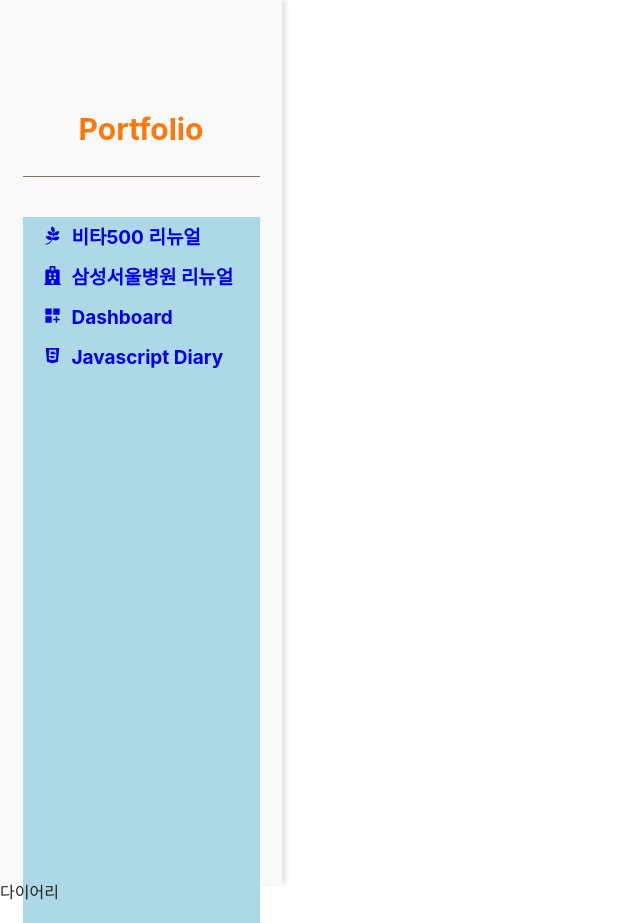
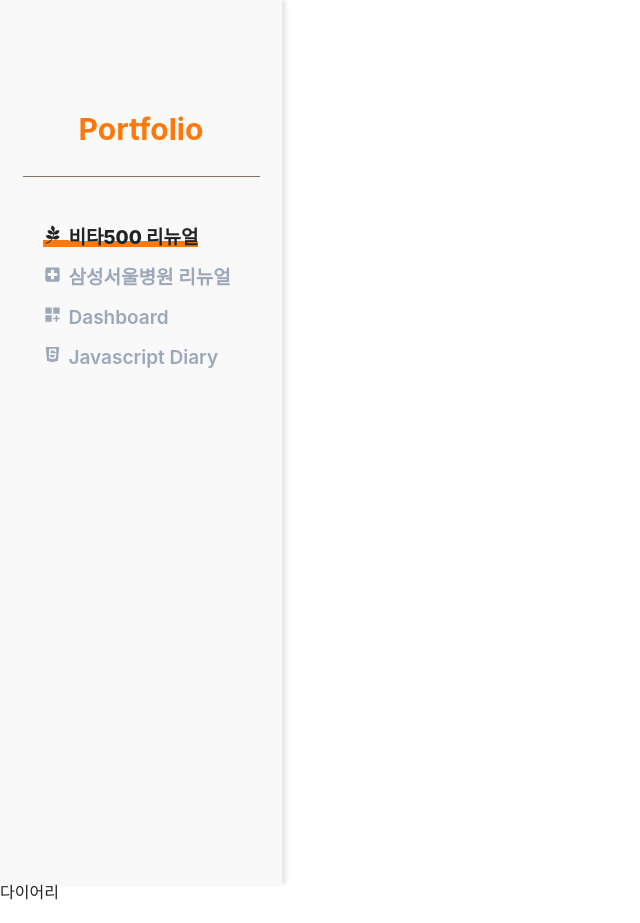
Before and after one commit to hyeeons/portfolio, a React (Create React App) app: page /jsdiary in a window 1280 px wide. Shown: the whole page, without its empty margins (0-640 px from the left). Built offline with nearby package versions, Linux system fonts and the light colour scheme; a web font is replaced by a local one.

Commit message:
gnb 작업

```diff
--- a/package.json
+++ b/package.json
@@ -6,6 +6,7 @@
     "@testing-library/jest-dom": "^5.17.0",
     "@testing-library/react": "^13.4.0",
     "@testing-library/user-event": "^13.5.0",
+    "hex-to-css-filter": "^5.4.0",
     "react": "^18.2.0",
     "react-dom": "^18.2.0",
     "react-icons": "^5.0.1",
--- a/src/components/layout/Gnb.jsx
+++ b/src/components/layout/Gnb.jsx
@@ -2,42 +2,104 @@ import styled from "styled-components";
 import { Link } from "react-router-dom";
 import theme from "../../themes/theme";
 import { FaPagelines } from "react-icons/fa";
-import { FaHospital } from "react-icons/fa";
+import { MdLocalHospital } from "react-icons/md";
 import { MdDashboardCustomize } from "react-icons/md";
 import { DiJavascript } from "react-icons/di";
+import { useState } from "react";
 
 const Gnb = () => {
+  const [isSelected, setIsSelected] = useState(0);
+
   const MenuArr = [
-    { path: "/vita500", icon: <FaPagelines />, text: "비타500 리뉴얼" },
+    {
+      path: "/vita500",
+      icon: <FaPagelines />,
+      text: "비타500 리뉴얼",
+      color: "orangeVita",
+    },
     {
       path: "/samsunghospital",
-      icon: <FaHospital />,
+      icon: <MdLocalHospital />,
       text: "삼성서울병원 리뉴얼",
+      color: "blueSamsung",
     },
 
     {
       path: "/dashboard",
       icon: <MdDashboardCustomize />,
       text: "Dashboard",
+      color: "green",
     },
     {
       path: "/jsdiary",
       icon: <DiJavascript />,
       text: "Javascript Diary",
+      color: "red",
     },
   ];
+
+  const SelectColor = () => {
+    return theme.colors[MenuArr[isSelected].color];
+  };
+
+  const SelectText = (index) => {
+    return {
+      color:
+        isSelected === index
+          ? theme.colors.txtdefault
+          : //   ? SelectColor(index)
+            theme.colors.grayDefault,
+
+      fontWeight: isSelected === index ? "800" : "600",
+      background:
+        isSelected === index
+          ? `linear-gradient(
+		to bottom,
+		transparent 70%,
+		${SelectColor()} 30%`
+          : "",
+    };
+  };
   return (
     <GnbWrap>
       <div className="header">
-        <h1>Portfolio</h1>
+        <h1 style={{ color: SelectColor() }}>Portfolio</h1>
       </div>
       <div className="menuWrap">
         {MenuArr.map((item, index) => (
           <div className="menu-container" key={index}>
-            <Link to={item.path} className="link">
+            <Link
+              to={item.path}
+              className="link"
+              onClick={() => {
+                setIsSelected(index);
+              }}
+            >
               <div className="menu-box">
-                <div className="menu menu-icon">{item.icon}</div>
-                <div className="menu menu-text">{item.text}</div>
+                <div
+                  className="menu menu-icon"
+                  style={SelectText(index)}
+                  //   style={{
+                  //     color:
+                  //       isSelected === index
+                  //         ? SelectColor()
+                  //         : theme.colors.grayDefault,
+                  //   }}
+                >
+                  {item.icon}
+                </div>
+                <div
+                  className="menu menu-text"
+                  style={SelectText(index)}
+                  //   style={{
+                  //     color:
+                  //       isSelected === index
+                  //         ? theme.colors.txtDkNavy
+                  //         : theme.colors.grayDefault,
+                  //   }}
+                >
+                  {item.text}
+                </div>
               </div>
             </Link>
           </div>
@@ -46,6 +108,7 @@ const Gnb = () => {
     </GnbWrap>
   );
 };
+
 const GnbWrap = styled.div`
   background-color: ${theme.colors.grayF9};
   width: 282px;
@@ -64,25 +127,28 @@ const GnbWrap = styled.div`
     font-weight: 700;
     text-align: center;
     padding: 30px 0;
-    color: ${theme.colors.orangeVita};
+
+    /* color: ${theme.colors.orangeVita}; */
   }
   .menuWrap {
-    background: lightblue;
+    /* background: lightblue; */
     width: 237px;
     height: 706px;
-    margin: 40px auto 0;
+    margin: 30px auto 0;
   }
 
   .menu-box {
     height: 40px;
     padding: 0 20px;
     display: flex;
-    gap: 10px;
-    align-items: center;
+    align-items: flex-end;
     cursor: pointer;
+
     .menu {
       font-size: 19px;
-      font-weight: 700;
+    }
+    .menu-icon {
+      padding-right: 7px;
     }
   }
 `;
--- a/src/themes/theme.js
+++ b/src/themes/theme.js
@@ -3,11 +3,29 @@ import { createContext } from "react";
 export const theme = {
   colors: {
     orangeVita: "#FD790D",
+    orange: "#ffcc5f",
+    blueSamsung: "#0B50A1",
     grayF9: "#F9F9F9",
+    grayDefault: "#9CA7BA",
     gnbLine: "#827362",
     black: "#000",
     txtdefault: "#222",
-    txtDkNavy: "#2D3748",
+    txtDkNavy: "#384B6B",
+    // 임시
+    green: "#40B16A",
+    red: "red",
+  },
+
+  gray: {
+    100: "#E0E5F2",
+    200: "#E1E9F8",
+    300: "#F4F7FE",
+    400: "#E9EDF7",
+    500: "#8F9BBA",
+    600: "#A3AED0",
+    700: "#707EAE",
+    800: "#707EAE",
+    900: "#1B2559",
   },
   fonts: {
     fz20bold: {
```
Also changed, not shown: 1 other file (tests, documents, lock files or other folders).
